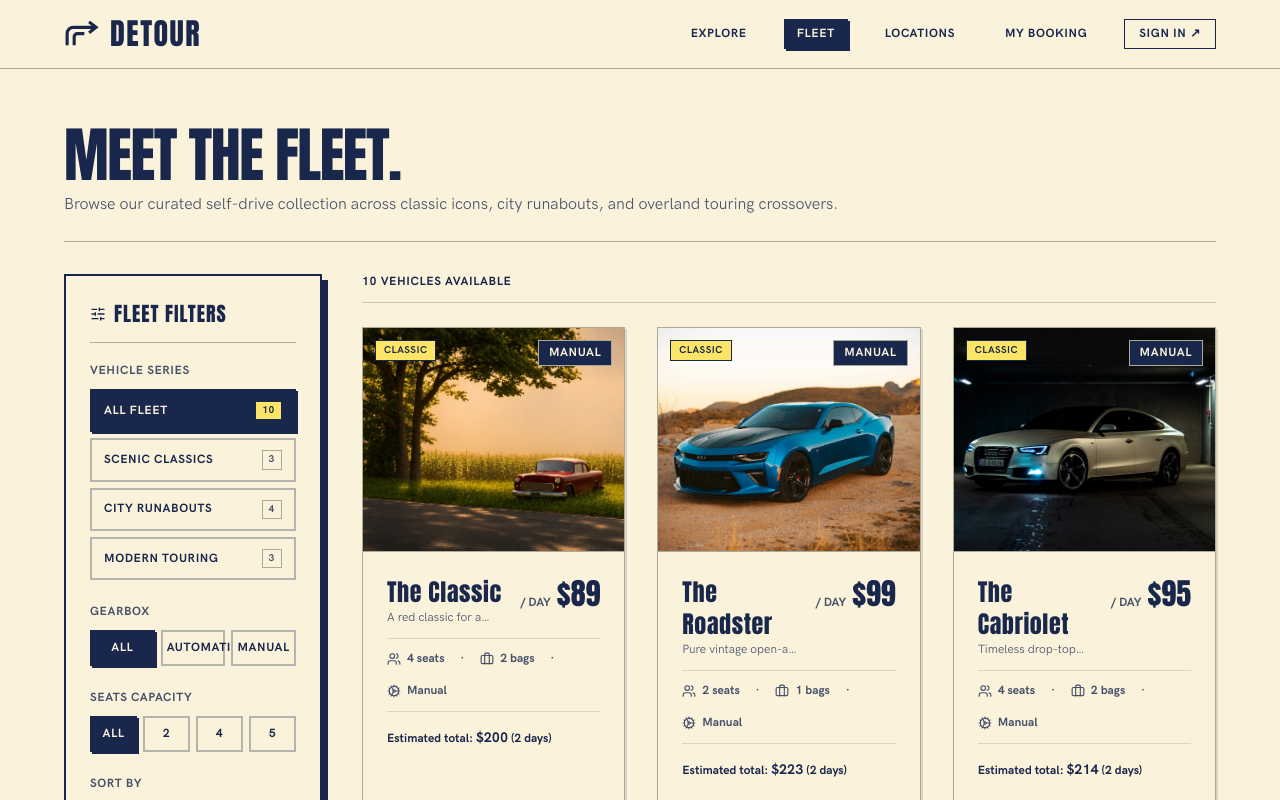
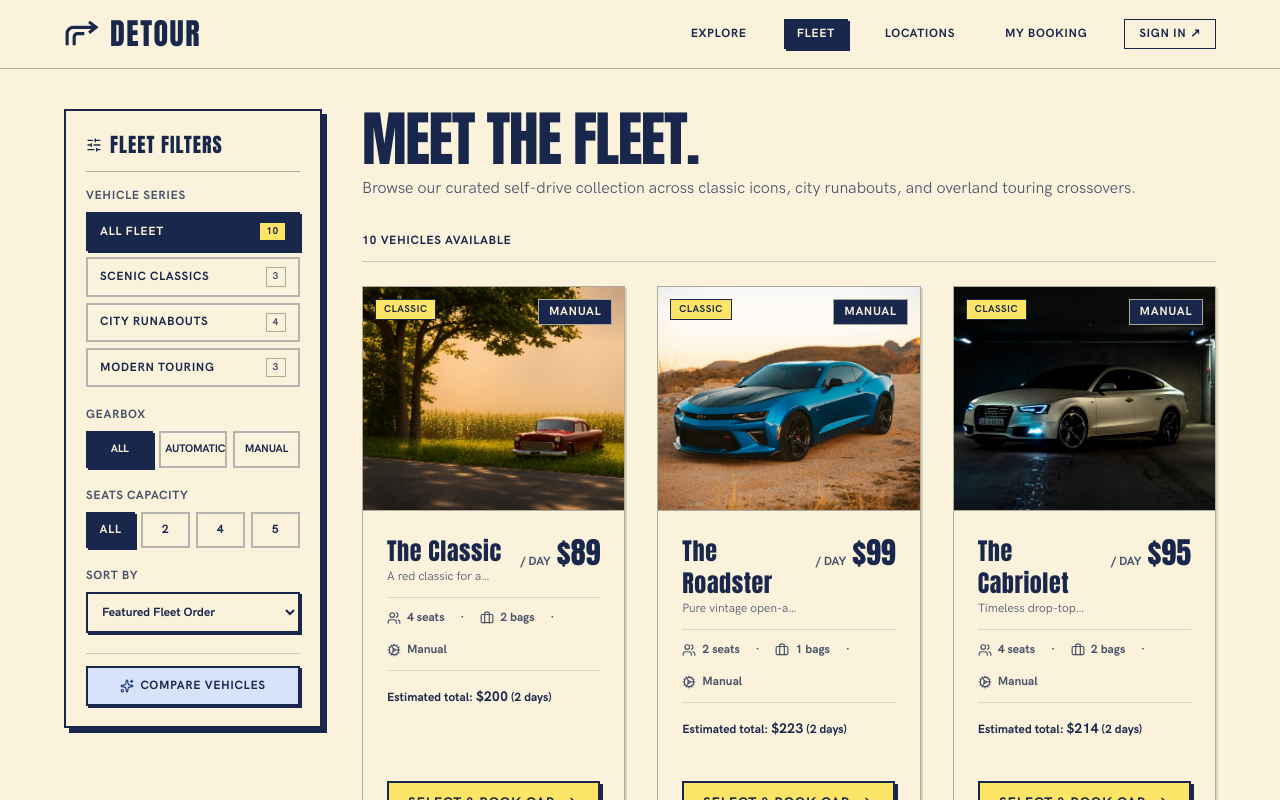
Before and after one commit to Deepjyoti78/detour, a Next.js app in the folder detour-app/: page /fleet in a window 1280 px wide. Shown: the top 800 px of the page. Built offline with nearby package versions, Linux system fonts and the light colour scheme.

Commit message:
fix: remove dividing line below fleet header subtitle

```diff
--- a/detour-app/src/app/fleet/page.tsx
+++ b/detour-app/src/app/fleet/page.tsx
@@ -5,7 +5,7 @@ import Link from 'next/link';
 import VehicleCard from '@/components/fleet/VehicleCard';
 import { CARS } from '@/lib/data';
 import { AnimatePresence, motion } from 'motion/react';
-import { SlidersHorizontal, Sparkles, X, RotateCcw } from 'lucide-react';
+import { SlidersHorizontal, Sparkles, X, RotateCcw, Loader2 } from 'lucide-react';
 
 export default function FleetPage() {
   const [categoryFilter, setCategoryFilter] = useState<'all' | 'classic' | 'city' | 'touring'>('all');
@@ -13,6 +13,7 @@ export default function FleetPage() {
   const [seatsFilter, setSeatsFilter] = useState<'all' | '2' | '4' | '5'>('all');
   const [sortOrder, setSortOrder] = useState<'default' | 'price-asc' | 'price-desc' | 'seats-desc'>('default');
   const [mobileFilterOpen, setMobileFilterOpen] = useState(false);
+  const [isLoading, setIsLoading] = useState(false);
 
   const hasActiveFilters =
     categoryFilter !== 'all' ||
@@ -20,11 +21,40 @@ export default function FleetPage() {
     seatsFilter !== 'all' ||
     sortOrder !== 'default';
 
+  const triggerLoading = (callback: () => void) => {
+    setIsLoading(true);
+    callback();
+    setTimeout(() => {
+      setIsLoading(false);
+    }, 280);
+  };
+
+  const handleCategoryChange = (newCat: 'all' | 'classic' | 'city' | 'touring') => {
+    if (newCat === categoryFilter) return;
+    triggerLoading(() => setCategoryFilter(newCat));
+  };
+
+  const handleTransmissionChange = (newTrans: 'all' | 'Automatic' | 'Manual') => {
+    if (newTrans === transmissionFilter) return;
+    triggerLoading(() => setTransmissionFilter(newTrans));
+  };
+
+  const handleSeatsChange = (newSeats: 'all' | '2' | '4' | '5') => {
+    if (newSeats === seatsFilter) return;
+    triggerLoading(() => setSeatsFilter(newSeats));
+  };
+
+  const handleSortChange = (newSort: 'default' | 'price-asc' | 'price-desc' | 'seats-desc') => {
+    triggerLoading(() => setSortOrder(newSort));
+  };
+
   const handleResetFilters = () => {
-    setCategoryFilter('all');
-    setTransmissionFilter('all');
-    setSeatsFilter('all');
-    setSortOrder('default');
+    triggerLoading(() => {
+      setCategoryFilter('all');
+      setTransmissionFilter('all');
+      setSeatsFilter('all');
+      setSortOrder('default');
+    });
   };
 
   const filteredCars = CARS.filter((car) => {
@@ -39,26 +69,27 @@ export default function FleetPage() {
     return 0;
   });
 
+  const getCategoryTitle = () => {
+    switch (categoryFilter) {
+      case 'classic':
+        return 'Scenic Classics';
+      case 'city':
+        return 'City Runabouts';
+      case 'touring':
+        return 'Modern Touring';
+      default:
+        return 'All Fleet';
+    }
+  };
+
   return (
-    <div className="w-[90%] max-w-7xl mx-auto py-10 md:py-14">
-      {/* Page Title */}
-      <div className="border-b border-[#a9aa9c] pb-6 mb-8 flex flex-col md:flex-row md:items-end justify-between gap-4">
-        <div>
-          <h1 className="font-['Anton',sans-serif] text-5xl md:text-6xl text-[#18274b] tracking-tight">
-            MEET THE FLEET.
-          </h1>
-          <p className="text-sm md:text-base text-[#47516a] mt-2 font-medium">
-            Browse our curated self-drive collection across classic icons, city runabouts, and overland touring crossovers.
-          </p>
-        </div>
-      </div>
-
+    <div className="w-[90%] max-w-7xl mx-auto py-6 md:py-10">
       {/* Mobile Filter Toggle Button */}
       <div className="lg:hidden mb-6">
         <button
           type="button"
           onClick={() => setMobileFilterOpen(!mobileFilterOpen)}
-          className="w-full flex items-center justify-between p-3.5 bg-[#faf2db] border-2 border-[#18274b] shadow-[4px_4px_0px_#18274b] font-bold text-xs uppercase tracking-wider text-[#18274b] cursor-pointer"
+          className="w-full flex items-center justify-between p-3.5 bg-[#faf2db] border-2 border-[#18274b] shadow-[4px_4px_0px_#18274b] font-bold text-xs uppercase tracking-wider text-[#18274b] cursor-pointer active:translate-x-0.5 active:translate-y-0.5"
         >
           <span className="flex items-center gap-2">
             <SlidersHorizontal className="w-4 h-4 text-[#18274b]" />
@@ -70,17 +101,17 @@ export default function FleetPage() {
         </button>
       </div>
 
-      {/* Main 2-Column Layout: Left Sidebar Filters + Right Vehicle Grid */}
+      {/* Main 2-Column Layout: Left Sidebar Filters + Right Content */}
       <div className="grid grid-cols-1 lg:grid-cols-12 gap-8 lg:gap-10 items-start">
-        {/* Left Column: Filter Panel */}
+        {/* Left Column: Filter Panel (Shifted higher up on scroll via lg:top-6) */}
         <aside
-          className={`lg:col-span-4 xl:col-span-3 lg:sticky lg:top-24 ${
+          className={`lg:col-span-4 xl:col-span-3 lg:sticky lg:top-6 z-20 transition-all ${
             mobileFilterOpen ? 'block' : 'hidden lg:block'
           }`}
         >
-          <div className="p-5 sm:p-6 bg-[#faf2db] border-2 border-[#18274b] shadow-[6px_6px_0px_#18274b]">
+          <div className="p-4 sm:p-5 bg-[#faf2db] border-2 border-[#18274b] shadow-[5px_5px_0px_#18274b]">
             {/* Filter Section Header */}
-            <div className="flex items-center justify-between pb-3.5 mb-5 border-b border-[#a9aa9c]">
+            <div className="flex items-center justify-between pb-3 mb-4 border-b border-[#a9aa9c]">
               <div className="flex items-center gap-2">
                 <SlidersHorizontal className="w-4 h-4 text-[#18274b]" />
                 <h2 className="font-['Anton',sans-serif] text-xl tracking-wider text-[#18274b]">
@@ -100,8 +131,8 @@ export default function FleetPage() {
             </div>
 
             {/* Category Filter */}
-            <div className="mb-6">
-              <label className="block text-xs font-bold uppercase tracking-wider text-[#47516a] mb-2.5">
+            <div className="mb-5">
+              <label className="block text-xs font-bold uppercase tracking-wider text-[#47516a] mb-2">
                 Vehicle Series
               </label>
               <div className="flex flex-col gap-1.5">
@@ -114,8 +145,8 @@ export default function FleetPage() {
                   <button
                     key={cat.id}
                     type="button"
-                    onClick={() => setCategoryFilter(cat.id as 'all' | 'classic' | 'city' | 'touring')}
-                    className={`w-full flex items-center justify-between px-3 py-2.5 text-xs font-bold tracking-wider uppercase border-2 transition-all cursor-pointer text-left ${
+                    onClick={() => handleCategoryChange(cat.id as 'all' | 'classic' | 'city' | 'touring')}
+                    className={`w-full flex items-center justify-between px-3 py-2 text-xs font-bold tracking-wider uppercase border-2 transition-all cursor-pointer text-left ${
                       categoryFilter === cat.id
                         ? 'bg-[#18274b] text-[#faf2db] border-[#18274b] shadow-[2px_2px_0px_#18274b]'
                         : 'bg-[#faf2db] text-[#18274b] border-[#18274b]/30 hover:border-[#18274b] hover:bg-[#fce466]/40'
@@ -136,9 +167,9 @@ export default function FleetPage() {
               </div>
             </div>
 
-            {/* Transmission Filter */}
-            <div className="mb-6">
-              <label className="block text-xs font-bold uppercase tracking-wider text-[#47516a] mb-2.5">
+            {/* Transmission Filter - Fixed width & whitespace so AUTOMATIC never gets cropped */}
+            <div className="mb-5">
+              <label className="block text-xs font-bold uppercase tracking-wider text-[#47516a] mb-2">
                 Gearbox
               </label>
               <div className="grid grid-cols-3 gap-1.5">
@@ -146,12 +177,13 @@ export default function FleetPage() {
                   <button
                     key={trans}
                     type="button"
-                    onClick={() => setTransmissionFilter(trans)}
-                    className={`py-2 px-1 text-center text-xs font-bold uppercase tracking-wider border-2 transition-all cursor-pointer ${
+                    onClick={() => handleTransmissionChange(trans)}
+                    className={`py-2 px-1 text-center text-[10px] sm:text-[11px] font-bold uppercase tracking-tight whitespace-nowrap border-2 transition-all cursor-pointer ${
                       transmissionFilter === trans
                         ? 'bg-[#18274b] text-[#faf2db] border-[#18274b] shadow-[2px_2px_0px_#18274b]'
                         : 'bg-[#faf2db] text-[#18274b] border-[#18274b]/30 hover:border-[#18274b] hover:bg-[#fce466]/40'
                     }`}
+                    title={trans === 'all' ? 'All Transmissions' : trans}
                   >
                     {trans === 'all' ? 'All' : trans}
                   </button>
@@ -160,8 +192,8 @@ export default function FleetPage() {
             </div>
 
             {/* Passenger Seats Filter */}
-            <div className="mb-6">
-              <label className="block text-xs font-bold uppercase tracking-wider text-[#47516a] mb-2.5">
+            <div className="mb-5">
+              <label className="block text-xs font-bold uppercase tracking-wider text-[#47516a] mb-2">
                 Seats Capacity
               </label>
               <div className="grid grid-cols-4 gap-1.5">
@@ -174,7 +206,7 @@ export default function FleetPage() {
                   <button
                     key={s.id}
                     type="button"
-                    onClick={() => setSeatsFilter(s.id as 'all' | '2' | '4' | '5')}
+                    onClick={() => handleSeatsChange(s.id as 'all' | '2' | '4' | '5')}
                     className={`py-2 px-1 text-center text-xs font-bold uppercase tracking-wider border-2 transition-all cursor-pointer ${
                       seatsFilter === s.id
                         ? 'bg-[#18274b] text-[#faf2db] border-[#18274b] shadow-[2px_2px_0px_#18274b]'
@@ -188,14 +220,14 @@ export default function FleetPage() {
             </div>
 
             {/* Sort Dropdown */}
-            <div className="mb-6">
+            <div className="mb-5">
               <label htmlFor="fleet-sort" className="block text-xs font-bold uppercase tracking-wider text-[#47516a] mb-2">
                 Sort By
               </label>
               <select
                 id="fleet-sort"
                 value={sortOrder}
-                onChange={(e) => setSortOrder(e.target.value as 'default' | 'price-asc' | 'price-desc' | 'seats-desc')}
+                onChange={(e) => handleSortChange(e.target.value as 'default' | 'price-asc' | 'price-desc' | 'seats-desc')}
                 className="w-full p-2.5 bg-[#faf2db] border-2 border-[#18274b] text-xs font-bold text-[#18274b] outline-none cursor-pointer shadow-[2px_2px_0px_#18274b]"
               >
                 <option value="default">Featured Fleet Order</option>
@@ -206,10 +238,10 @@ export default function FleetPage() {
             </div>
 
             {/* Compare Shortcut */}
-            <div className="pt-4 border-t border-[#a9aa9c]/60">
+            <div className="pt-3 border-t border-[#a9aa9c]/60">
               <Link
                 href="/compare"
-                className="w-full py-2.5 px-3 bg-[#d8e3fb] hover:bg-[#c2d6fc] border-2 border-[#18274b] text-[#18274b] text-xs font-bold uppercase tracking-wider flex items-center justify-center gap-1.5 shadow-[2px_2px_0px_#18274b] transition-all"
+                className="w-full py-2.5 px-3 bg-[#d8e3fb] hover:bg-[#c2d6fc] border-2 border-[#18274b] text-[#18274b] text-xs font-bold uppercase tracking-wider flex items-center justify-center gap-1.5 shadow-[2px_2px_0px_#18274b] transition-all cursor-pointer"
               >
                 <Sparkles className="w-3.5 h-3.5 text-[#203a78]" />
                 <span>Compare Vehicles</span>
@@ -218,14 +250,32 @@ export default function FleetPage() {
           </div>
         </aside>
 
-        {/* Right Column: Fleet Grid */}
-        <section className="lg:col-span-8 xl:col-span-9 flex flex-col gap-6">
+        {/* Right Column: Title + Results Bar + Fleet Grid */}
+        <section className="lg:col-span-8 xl:col-span-9 flex flex-col gap-6 min-h-[720px]">
+          {/* Title and subtitle without dividing border line */}
+          <div className="pb-2">
+            <h1 className="font-['Anton',sans-serif] text-4xl sm:text-5xl lg:text-6xl text-[#18274b] tracking-tight">
+              MEET THE FLEET.
+            </h1>
+            <p className="text-sm md:text-base text-[#47516a] mt-2 font-medium">
+              Browse our curated self-drive collection across classic icons, city runabouts, and overland touring crossovers.
+            </p>
+          </div>
+
           {/* Active Filter Chips & Results Header */}
           <div className="flex flex-wrap items-center justify-between gap-3 pb-3 border-b border-[#a9aa9c]/60">
-            <div className="flex items-center gap-2">
+            <div className="flex items-center gap-3">
               <span className="text-xs font-bold uppercase tracking-wider text-[#18274b]">
                 {filteredCars.length} {filteredCars.length === 1 ? 'vehicle available' : 'vehicles available'}
               </span>
+
+              {/* Loading Indicator Pill during series change */}
+              {isLoading && (
+                <span className="inline-flex items-center gap-1.5 text-[10px] font-bold uppercase tracking-wider px-2 py-0.5 bg-[#fce466] border border-[#18274b] text-[#18274b] shadow-[1px_1px_0px_#18274b] animate-pulse">
+                  <Loader2 className="w-3 h-3 animate-spin" />
+                  <span>Loading {getCategoryTitle()}...</span>
+                </span>
+              )}
             </div>
 
             {hasActiveFilters && (
@@ -235,7 +285,7 @@ export default function FleetPage() {
                     {categoryFilter.toUpperCase()}
                     <button
                       type="button"
-                      onClick={() => setCategoryFilter('all')}
+                      onClick={() => handleCategoryChange('all')}
                       aria-label="Remove category filter"
                       className="cursor-pointer hover:text-[#fce466]"
                     >
@@ -248,7 +298,7 @@ export default function FleetPage() {
                     {transmissionFilter}
                     <button
                       type="button"
-                      onClick={() => setTransmissionFilter('all')}
+                      onClick={() => handleTransmissionChange('all')}
                       aria-label="Remove transmission filter"
                       className="cursor-pointer hover:text-[#fce466]"
                     >
@@ -261,7 +311,7 @@ export default function FleetPage() {
                     {seatsFilter} SEATS
                     <button
                       type="button"
-                      onClick={() => setSeatsFilter('all')}
+                      onClick={() => handleSeatsChange('all')}
                       aria-label="Remove seats filter"
                       className="cursor-pointer hover:text-[#fce466]"
                     >
@@ -280,20 +330,57 @@ export default function FleetPage() {
             )}
           </div>
 
-          {/* Grid of Vehicles with Smooth Layout Animation */}
-          {filteredCars.length > 0 ? (
+          {/* Grid of Vehicles with Loading Animation & Staggered Reveal */}
+          {isLoading ? (
+            /* Tactile Retro Loading Skeleton State */
+            <div className="grid grid-cols-1 md:grid-cols-2 xl:grid-cols-3 gap-6 sm:gap-8">
+              {[1, 2, 3].map((skeletonId) => (
+                <div
+                  key={skeletonId}
+                  className="flex flex-col justify-between border-2 border-[#18274b] bg-[#faf2db] overflow-hidden shadow-[4px_4px_0px_#18274b] animate-pulse"
+                >
+                  <div className="h-56 bg-[#e6ddc1] border-b-2 border-[#18274b] flex items-center justify-center relative overflow-hidden">
+                    <div className="w-12 h-12 rounded-full border-4 border-[#18274b] border-t-transparent animate-spin opacity-40" />
+                    <span className="absolute bottom-3 left-3 bg-[#18274b]/20 px-2 py-0.5 text-[10px] font-bold text-[#18274b] uppercase">
+                      Detour Fleet
+                    </span>
+                  </div>
+                  <div className="p-6">
+                    <div className="h-6 bg-[#e6ddc1] rounded w-3/4 mb-3" />
+                    <div className="h-3 bg-[#e6ddc1] rounded w-1/2 mb-4" />
+                    <div className="h-8 bg-[#e6ddc1]/60 rounded w-full mb-4" />
+                  </div>
+                  <div className="p-6 pt-0">
+                    <div className="h-10 bg-[#fce466]/50 border-2 border-[#18274b] w-full" />
+                  </div>
+                </div>
+              ))}
+            </div>
+          ) : filteredCars.length > 0 ? (
+            /* Staggered Animated Car Cards */
             <motion.div
-              layout
-              transition={{ duration: 0.35, ease: [0.22, 1, 0.36, 1] }}
+              key={categoryFilter + transmissionFilter + seatsFilter + sortOrder}
+              initial="hidden"
+              animate="visible"
+              variants={{
+                hidden: { opacity: 0 },
+                visible: {
+                  opacity: 1,
+                  transition: {
+                    staggerChildren: 0.05,
+                  },
+                },
+              }}
               className="grid grid-cols-1 md:grid-cols-2 xl:grid-cols-3 gap-6 sm:gap-8"
             >
-              <AnimatePresence mode="popLayout">
-                {filteredCars.map((car) => (
-                  <VehicleCard key={car.id} car={car} />
+              <AnimatePresence mode="wait">
+                {filteredCars.map((car, idx) => (
+                  <VehicleCard key={car.id} car={car} index={idx} />
                 ))}
               </AnimatePresence>
             </motion.div>
           ) : (
+            /* No Results State */
             <div className="p-12 text-center bg-[#faf2db] border-2 border-[#18274b] shadow-[6px_6px_0px_#18274b] flex flex-col items-center gap-4">
               <h3 className="font-['Anton',sans-serif] text-3xl text-[#18274b]">
                 NO MATCHING VEHICLES FOUND
```
Also changed, not shown: detour-app/src/components/fleet/VehicleCard.tsx (+8 -8 lines).
